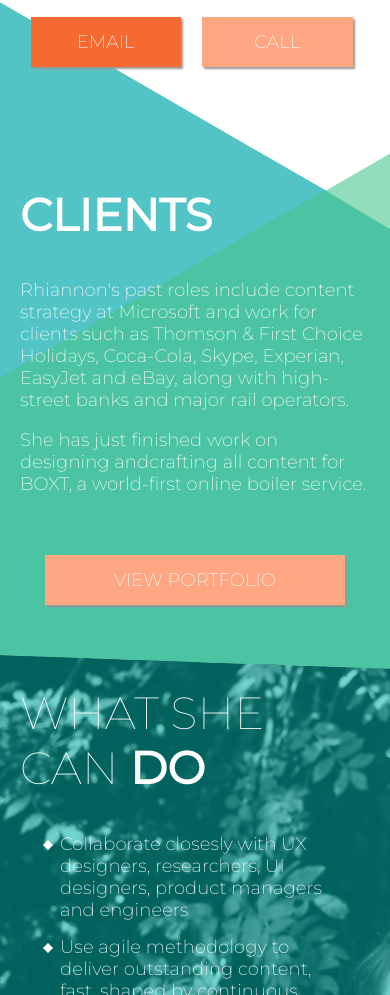
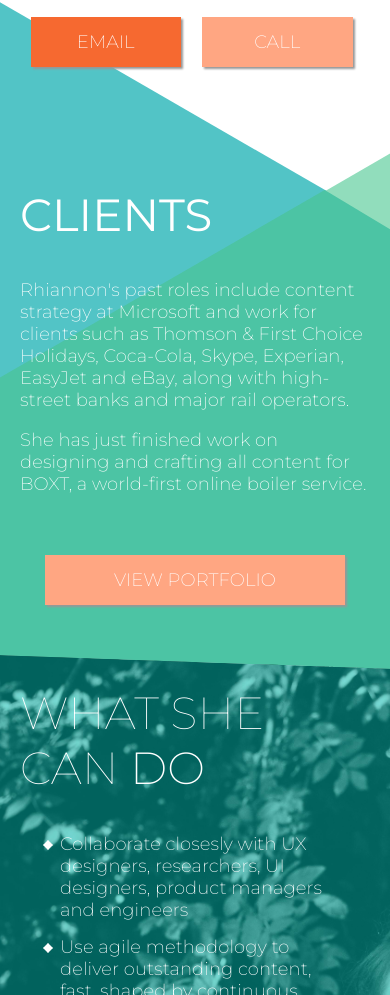
Before and after one commit to mthomasuk/rhiannon-jones-portfolio, a React (Create React App) app: page / in a window 390 px wide. Shown: the part 836-1831 px from the top of the page. Built offline with nearby package versions, Linux system fonts and the light colour scheme.

Commit message:
changed font weights for headings, added space, changed padding on mobile buttons

```diff
--- a/src/containers/Clients.js
+++ b/src/containers/Clients.js
@@ -13,7 +13,7 @@ class Clients extends Component {
           </div>
           <div className="Clients-Content">
             <p>Rhiannon's past roles include content strategy at Microsoft and work for clients such as Thomson &amp; First Choice Holidays, Coca-Cola, Skype, Experian, EasyJet and eBay, along with high-street banks and major rail operators.</p>
-            <p>She has just finished work on designing andcrafting all content for BOXT, a world-first online boiler service.</p>
+            <p>She has just finished work on designing and crafting all content for BOXT, a world-first online boiler service.</p>
           </div>
           <div className="Clients-Buttons">
             <Button href="/portfolio" title="View Portfolio" classExtension="Two-Tone"/>
--- a/src/containers/Header.css
+++ b/src/containers/Header.css
@@ -32,12 +32,13 @@
   .Header-Buttons.Scrolled {
     position: fixed;
     bottom: 0;
-    background-color: #fff;
     z-index: 2;
     left: 0;
     right: 0;
-    padding: 20px;
-    box-shadow: 0px -1px 20px #7b7878;
+  }
+  .Header-Buttons.Scrolled .Button.Twos-Up {
+    width: 50%;
+    margin: 0;
   }
 }
 
--- a/src/containers/Header.js
+++ b/src/containers/Header.js
@@ -17,12 +17,12 @@ const debounce = (fn, delay) => {
 class Header extends Component {
 
   componentDidMount() {
-      const debouncedScroll = debounce(this.handleScroll, 50);
+      const debouncedScroll = debounce(this.handleScroll, 25);
       document.addEventListener('scroll', debouncedScroll);
   }
 
   componentWillUnmount() {
-      const debouncedScroll = debounce(this.handleScroll, 50);
+      const debouncedScroll = debounce(this.handleScroll, 25);
       document.removeEventListener('scroll', debouncedScroll);
   }
 
--- a/src/index.css
+++ b/src/index.css
@@ -10,8 +10,13 @@ body {
   overflow: hidden;
 }
 
+strong, b {
+  font-weight: 300;
+}
+
 h1, h2 {
   text-transform: uppercase;
+  font-weight: 400;
 }
 
 h2 {
```
